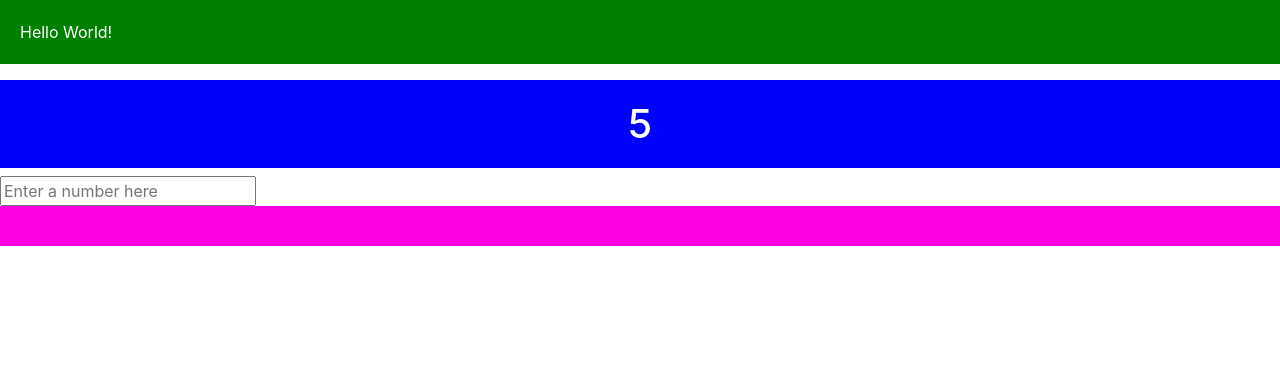
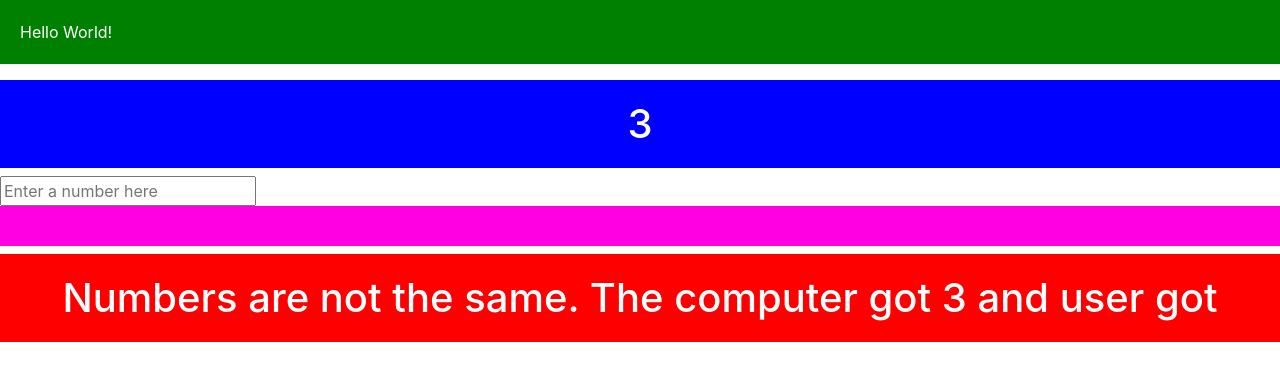
Before and after one commit to jramirez0310/Unit-12, a plain HTML site: page index.html in a window 1280 px wide. Both pictures are taken after a click on the element "Click Here!". Drawn offline with nearby package versions, Linux system fonts and the light colour scheme.

Commit message:
Compare Numbers

```diff
--- a/app.js
+++ b/app.js
@@ -10,6 +10,8 @@ function run(){
     randomNum();
 
     getUserNum();
+
+    compareNumbers()
 }
 
 function randomNum(){
@@ -28,6 +30,8 @@ function randomNum(){
 
     x.style.textAlign = "center";
 
+    return ran;
+
 }
 
 function getUserNum(){
@@ -38,11 +42,45 @@ function getUserNum(){
 
     y.innerHTML = user;
 
-    y.style.color = "white"
+    y.style.color = "white";
 
-    y.style.backgroundColor = "#ff00e2"
+    y.style.backgroundColor = "#ff00e2";
 
-    y.style.padding = "20px"
+    y.style.padding = "20px";
 
-    y.style.textAlign = "center"
+    y.style.textAlign = "center";
+
+    return user;
 }
+
+function compareNumbers() {
+
+    let a = getUserNum();
+
+    let b = randomNum();
+
+    let z = document.getElementById("compare")
+
+    if(a != b){
+        z.innerHTML = "Numbers are not the same. The computer got " + b + " and user got " + a;
+
+        z.style.color = "white";
+
+        z.style.backgroundColor = "#ff0000";
+
+        z.style.padding = "20px";
+
+        z.style.textAlign = "center";
+
+    } else if (a == b){
+        z.innerHTML = "Numbers are the same. The computer got " + b + " and user got " + a;
+
+        z.style.color = "white";
+
+        z.style.backgroundColor = "#00ff00";
+
+        z.style.padding = "20px";
+
+        z.style.textAlign = "center";
+    }
+}
--- a/index.html
+++ b/index.html
@@ -17,6 +17,8 @@
         <input placeholder = "Enter a number here" id = "getNumber">
 
         <h1 id = "userNumber"></h1>
+
+        <h1 id = "compare"></h1>
 
 
 
```
